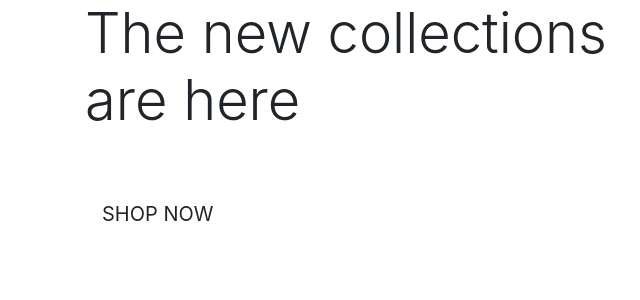
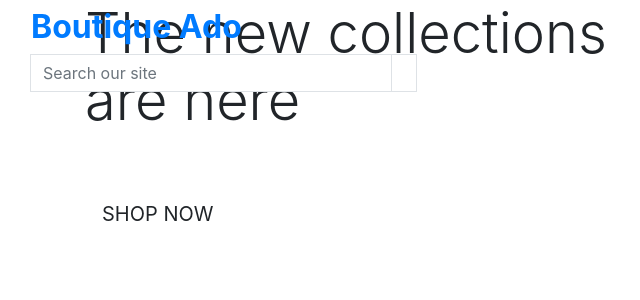
Before and after one commit to dhardi/boutique_ado_v1, a Django app: page / in a window 1280 px wide. Shown: the top 300 px of the page, without its empty margins (0-640 px from the left). Run offline with Django 3.2, Linux system fonts and the light colour scheme.

Commit message:
add template

```diff
--- a/templates/base.html
+++ b/templates/base.html
@@ -32,7 +32,34 @@
     <title>Boutique Ado {% block extra_title %}{% endblock %}</title>
   </head>
   <body>
-    <header class="container-fluid fixed-top"></header>
+    <header class="container-fluid fixed-top">
+        <div class ="row">
+            <div class="col-12 col-lg-4 my-auto py-1 py-lg-0 text-center text-lg-left">
+                <a href="{% url 'home' %}" class="nav-link main-logo-link">
+                <h2 class="logo-font text-black my-0"><strong>Boutique Ado</strong></h2>
+                </a>
+            </div>
+            <div class="col-12 col-lg-4 my-auto py-1 py-lg-0"></div>
+            <div class="col-12 col-lg-4 my-auto py-1 py-lg-0"></div>
+        </div>
+
+
+        <div class="col-12 col-lg-4 my-auto py-1 py-lg-0">
+            <form method="GET" action="">
+                <div class="input-group w-100">
+                    <input class="form-control border border-black rounded-0" type="text" name="q" placeholder="Search our site">
+                    <div class="input-group-append">
+                        <button class="form-control btn btn-black border border-black rounded-0" type="submit">
+                            <span class="icon">
+                                <i class="fas fa-search"></i>
+                            </span>
+                        </button>
+                    </div>
+                </div>
+            </form>
+        </div>
+    </header>
+
     {% if messages %}
         <div class="message-container"></div>
     {% endif %}
```
